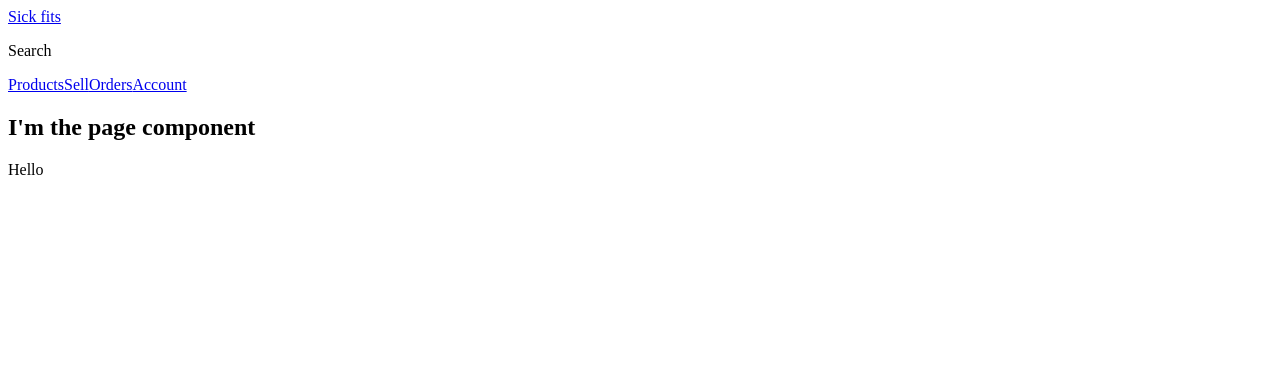
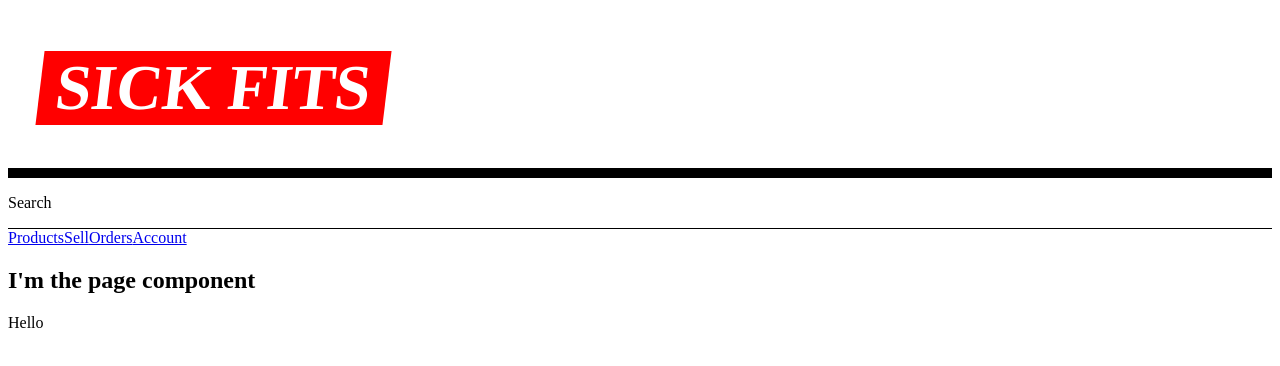
Before and after one commit to Popooov/wesbos-advanced-react, a Next.js app in the folder sick-fits/frontend/: page / in a window 1280 px wide. Shown: the top 366 px of the page. Built offline with nearby package versions, Linux system fonts and the light colour scheme.

Commit message:
style(Header): add styled-components to Header component

```diff
--- a/sick-fits/frontend/components/Header.js
+++ b/sick-fits/frontend/components/Header.js
@@ -1,16 +1,50 @@
 import Link from "next/link";
+import styled from "styled-components";
 import Nav from "./Nav";
+
+const Logo = styled.h1`
+  background: red;
+  font-size: 4rem;
+  margin-left: 2rem;
+  position: relative;
+  z-index: 2;
+  transform: skew(-7deg);
+  a {
+    color: white;
+    text-decoration: none;
+    text-transform: uppercase;
+    padding: 0.5rem 1rem;
+  }
+`;
+
+const HeaderStyles = styled.header`
+  .bar {
+    border-bottom: 10px solid var(--black, black);
+    display: grid;
+    grid-template-columns: auto 1fr;
+    justify-content: center;
+    align-items: center;
+  }
+
+  .sub-bar {
+    display: grid;
+    grid-template-columns: 1fr auto;
+    border-bottom: 1px solid var(--black, black);
+  }
+`;
 
 export default function Header() {
   return (
-    <header>
+    <HeaderStyles>
       <div className="bar">
-        <Link href="/">Sick fits</Link>
+        <Logo>
+          <Link href="/">Sick fits</Link>
+        </Logo>
       </div>
       <div className="sub-bar">
         <p>Search</p>
       </div>
       <Nav />
-    </header>
+    </HeaderStyles>
   );
 }
```
